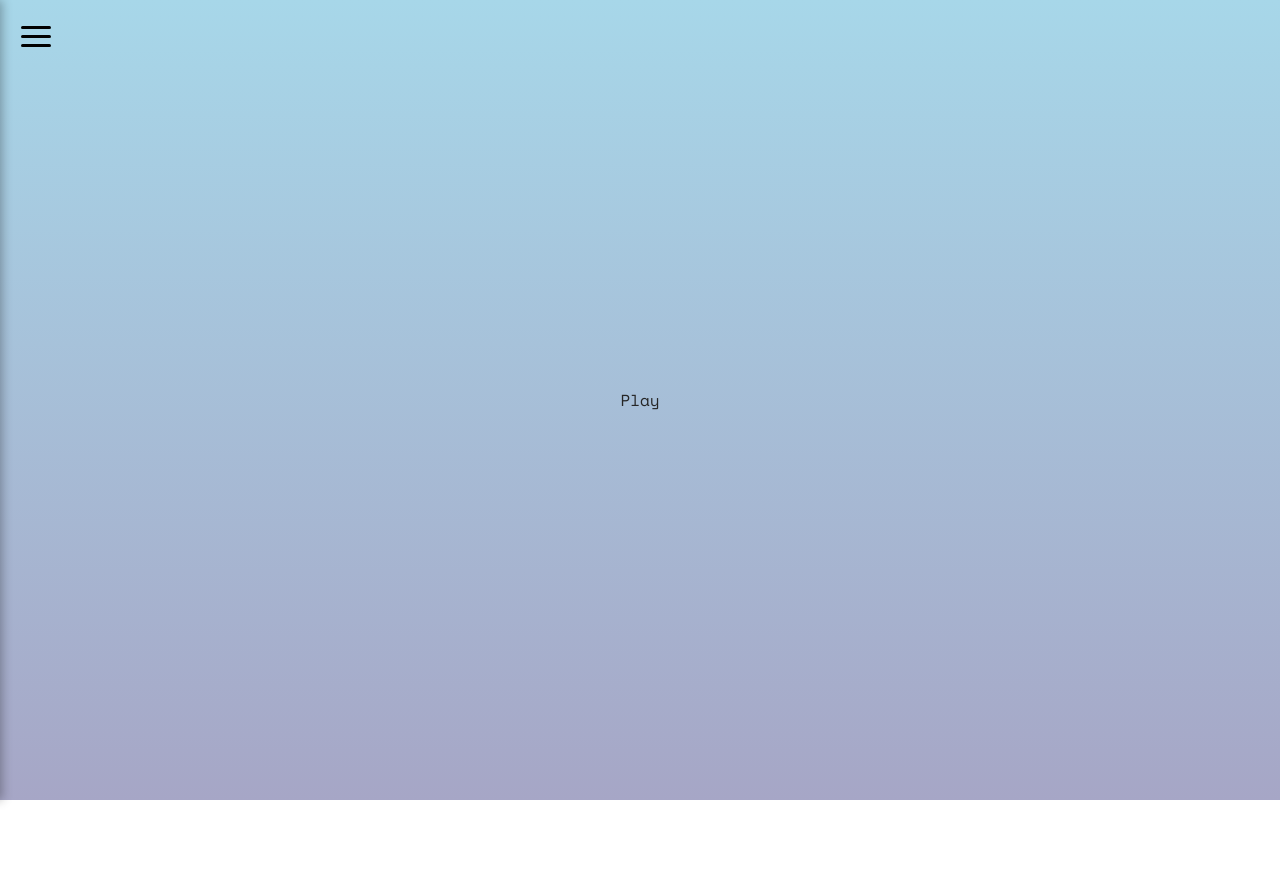
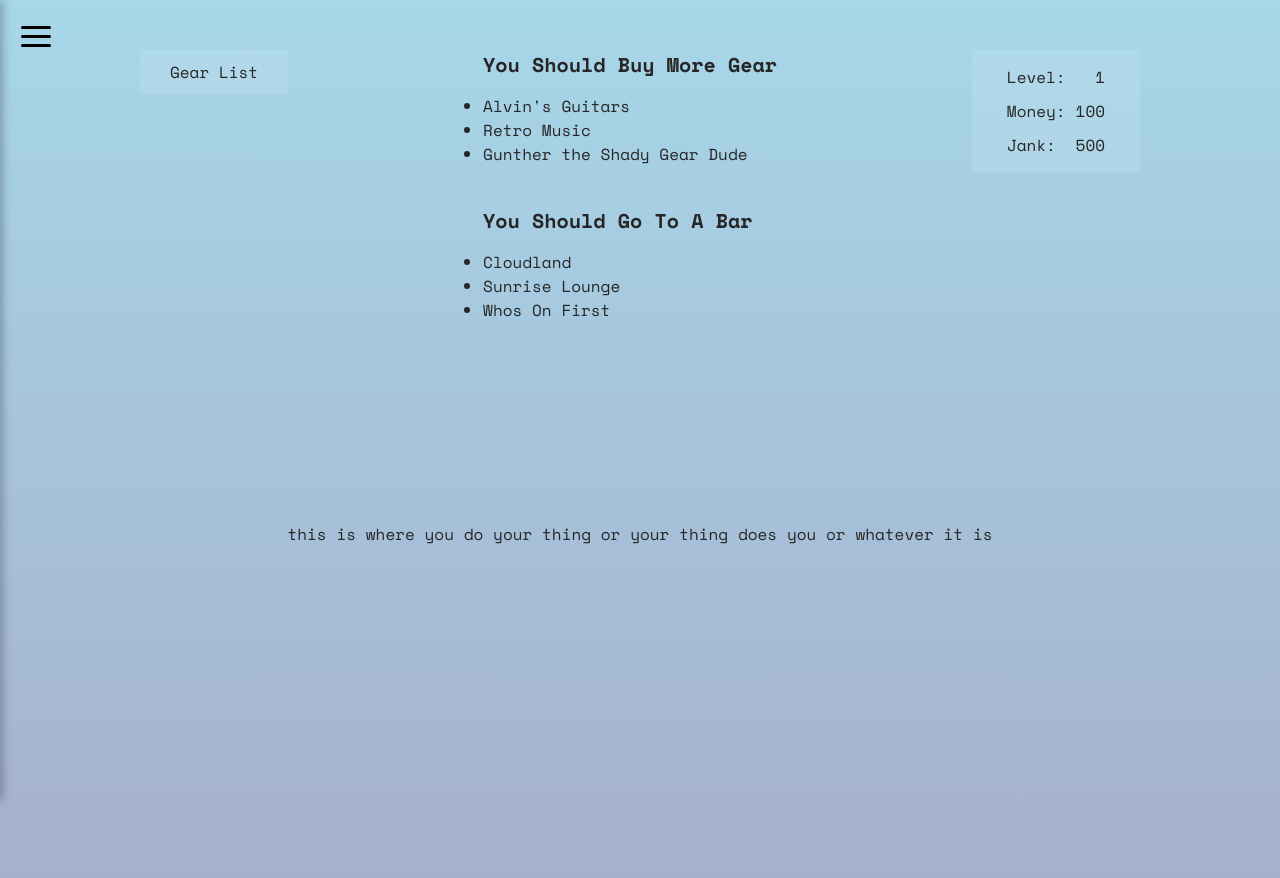
Before and after one commit to fscarlett/janky-front-2, a React (Vite) app: page /play in a window 1280 px wide. Shown: the top 878 px of the page. Before the commit the page ends 800 px from the top, so only its background shows below. Built offline with nearby package versions, Linux system fonts and the light colour scheme.

Commit message:
bring over Play content, fix styles

```diff
--- a/src/pages/Play.tsx
+++ b/src/pages/Play.tsx
@@ -1,6 +1,95 @@
-import styles from '../styles/App.module.css'
+import { Link } from 'react-router'
+
+// import styles from '../styles/App.module.css'
+import playStyles from '../styles/Play.module.css'
 
 function Play() {
-  return <div className={styles.main}>Play</div>
+  return (
+    <div className={playStyles.main}>
+      <div className={playStyles.play_header}>
+        <div className={playStyles.play_left_stats}>
+          <p>Gear List</p>
+        </div>
+        <div className={playStyles.play_center_nav}>
+          <div className={playStyles.nav_wrapper}>
+            <p className={playStyles.nav_label}>You Should Buy More Gear</p>
+            <ul>
+              <li>
+                <Link
+                  to='/store-sunset'
+                  title='famous vintage gear store on Sunrise Blvd'
+                >
+                  Alvin&apos;s Guitars
+                </Link>
+              </li>
+              <li>
+                <Link
+                  to='/store-figueroa'
+                  title='indie-famous used gear store on Figueroa St'
+                >
+                  Retro Music
+                </Link>
+              </li>
+              <li>
+                <Link
+                  to='/store-alley'
+                  title='A super shady Aussie guy who wanders around in a messed up Range Rover'
+                >
+                  Gunther the Shady Gear Dude
+                </Link>
+              </li>
+            </ul>
+          </div>
+          <div className={playStyles.nav_wrapper}>
+            <p className={playStyles.nav_label}>You Should Go To A Bar</p>
+            <ul>
+              <li>
+                <Link
+                  to='/bar-slbvd'
+                  title='300 capacity club on Golden Lake Ave'
+                >
+                  Cloudland
+                </Link>
+              </li>
+              <li>
+                <Link
+                  to='/bar-sunset-north'
+                  title='120 capacity bar on Sunrise Blvd'
+                >
+                  Sunrise Lounge
+                </Link>
+              </li>
+              <li>
+                <Link
+                  to='/bar-sunset-south'
+                  title='Dive bar next to the stadium entrance by downtown'
+                >
+                  Whos On First
+                </Link>
+              </li>
+            </ul>
+          </div>
+        </div>
+        <div className={playStyles.play_right_stats}>
+          <div className={playStyles.level_wrapper}>
+            <div className={playStyles.level_label}>Level:</div>
+            <div className={playStyles.level_amount}>1</div>
+          </div>
+          <div className={playStyles.money_wrapper}>
+            <div className={playStyles.money_label}>Money:</div>
+            <div className={playStyles.money_amount}>100</div>
+          </div>
+
+          <div className={playStyles.jank_wrapper}>
+            <div className={playStyles.jank_label}>Jank:</div>
+            <div className={playStyles.jank_amount}>500</div>
+          </div>
+        </div>
+      </div>
+      <div className={playStyles.play_board}>
+        this is where you do your thing or your thing does you or whatever it is
+      </div>
+    </div>
+  )
 }
 export default Play
--- /dev/null
+++ b/src/styles/Play.module.css
@@ -0,0 +1,73 @@
+.play_container {
+  background-image: linear-gradient(rgb(167, 215, 233), #a6a6c6);
+}
+
+.main {
+  width: 100%;
+  max-width: 1100px;
+  margin: 0 auto;
+  min-height: 100vh;
+  padding: 50px;
+  /* display: flex;
+  flex-direction: column;
+  justify-content: center;
+  align-items: center; */
+  /* background-image: linear-gradient(skyblue, #7474c3); */
+}
+
+.play_header {
+  width: 100%;
+  padding: 0 0 60px;
+  display: flex;
+  flex-direction: row;
+  justify-content: space-between;
+  align-items: flex-start;
+}
+
+.play_left_stats {
+  padding: 10px 30px;
+  background-color: rgba(255, 255, 255, 0.1);
+}
+
+.play_right_stats {
+  padding: 10px 30px;
+  background-color: rgba(255, 255, 255, 0.1);
+  display: flex;
+  flex-direction: column;
+  justify-content: flex-start;
+  align-items: flex-start;
+}
+
+.level_wrapper,
+.money_wrapper,
+.jank_wrapper {
+  width: 100%;
+  padding: 5px;
+  display: flex;
+  flex-direction: row;
+  justify-content: space-between;
+  align-items: flex-start;
+}
+
+.level_label,
+.money_label,
+.jank_label {
+  padding-right: 10px;
+}
+
+.nav_wrapper {
+  padding-bottom: 40px;
+}
+
+.nav_label {
+  font-size: 20px;
+  font-weight: bold;
+  margin-bottom: 15px;
+}
+
+.play_board {
+  min-height: 80vh;
+  width: 100%;
+  padding: 100px 0;
+  text-align: center;
+}
```
